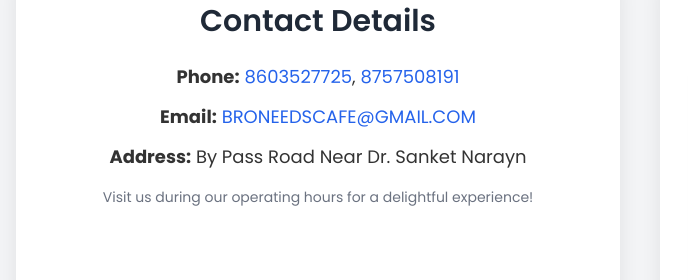
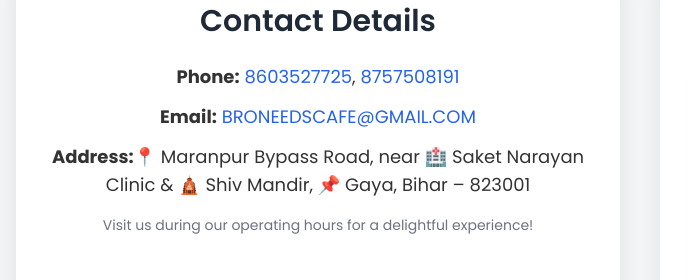
Before and after one commit to trendhiveacademy/broneedscafe, a plain HTML site: page index.html in a window 1280 px wide. Shown: the part 4734-5014 px from the top of the page, 0-688 px from the left. Drawn offline with nearby package versions, Linux system fonts and the light colour scheme; grey boxes are pictures that could not be loaded.

Commit message:
Update index.html

```diff
--- a/index.html
+++ b/index.html
@@ -519,7 +519,7 @@
                     <h3 class="text-3xl font-semibold text-gray-800 mb-6">Contact Details</h3>
                     <p class="text-lg mb-3"><strong>Phone:</strong> <a href="tel:8603527725" class="text-blue-600 hover:underline">8603527725</a>, <a href="tel:8757508191" class="text-blue-600 hover:underline">8757508191</a></p>
                     <p class="text-lg mb-3"><strong>Email:</strong> <a href="mailto:BRONEEDSCAFE@GMAIL.COM" class="text-blue-600 hover:underline">BRONEEDSCAFE@GMAIL.COM</a></p>
-                    <p class="text-lg mb-3"><strong>Address:</strong> By Pass Road Near Dr. Sanket Narayn</p>
+                    <p class="text-lg mb-3"><strong>Address:</strong>📍 Maranpur Bypass Road, near 🏥 Saket Narayan Clinic & 🛕 Shiv Mandir, 📌 Gaya, Bihar – 823001</p>
                     <p class="text-sm text-gray-500 mt-4">Visit us during our operating hours for a delightful experience!</p>
                 </div>
                 <div class="card slide-in-right">
```
